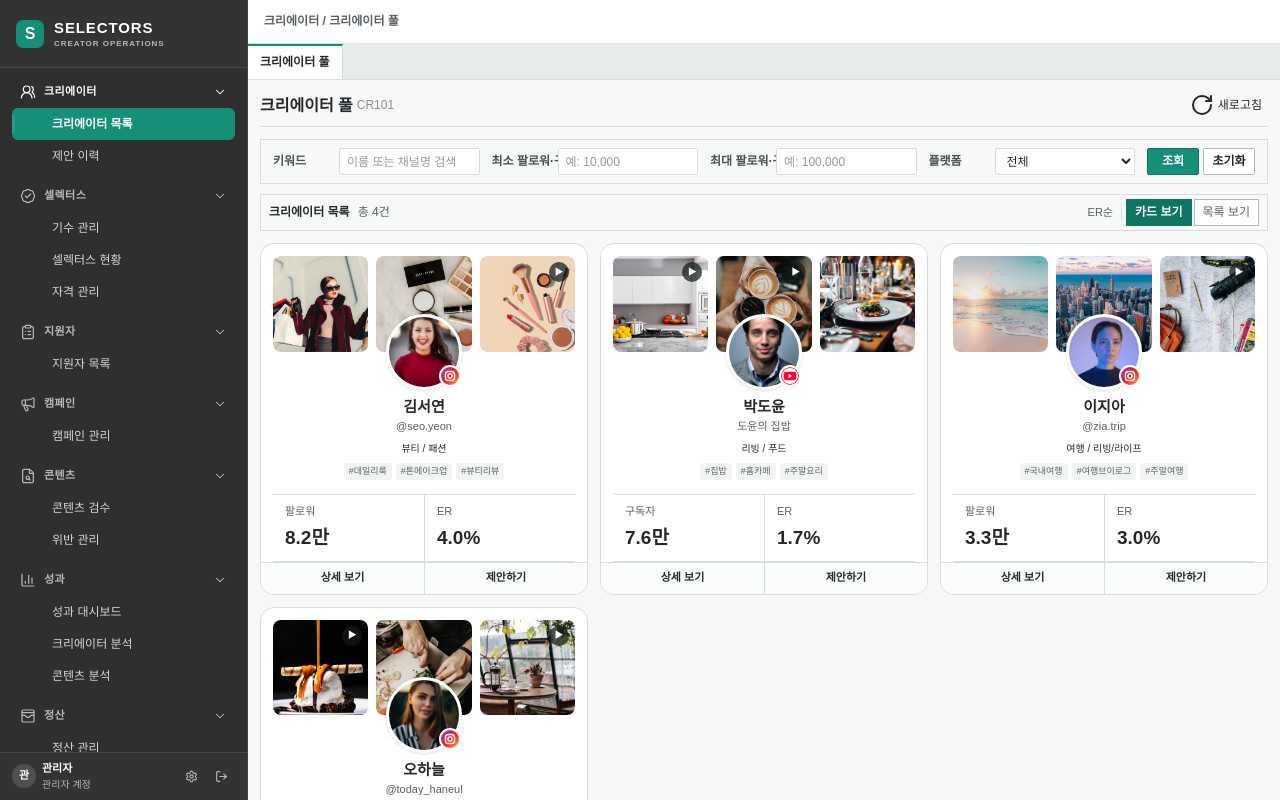
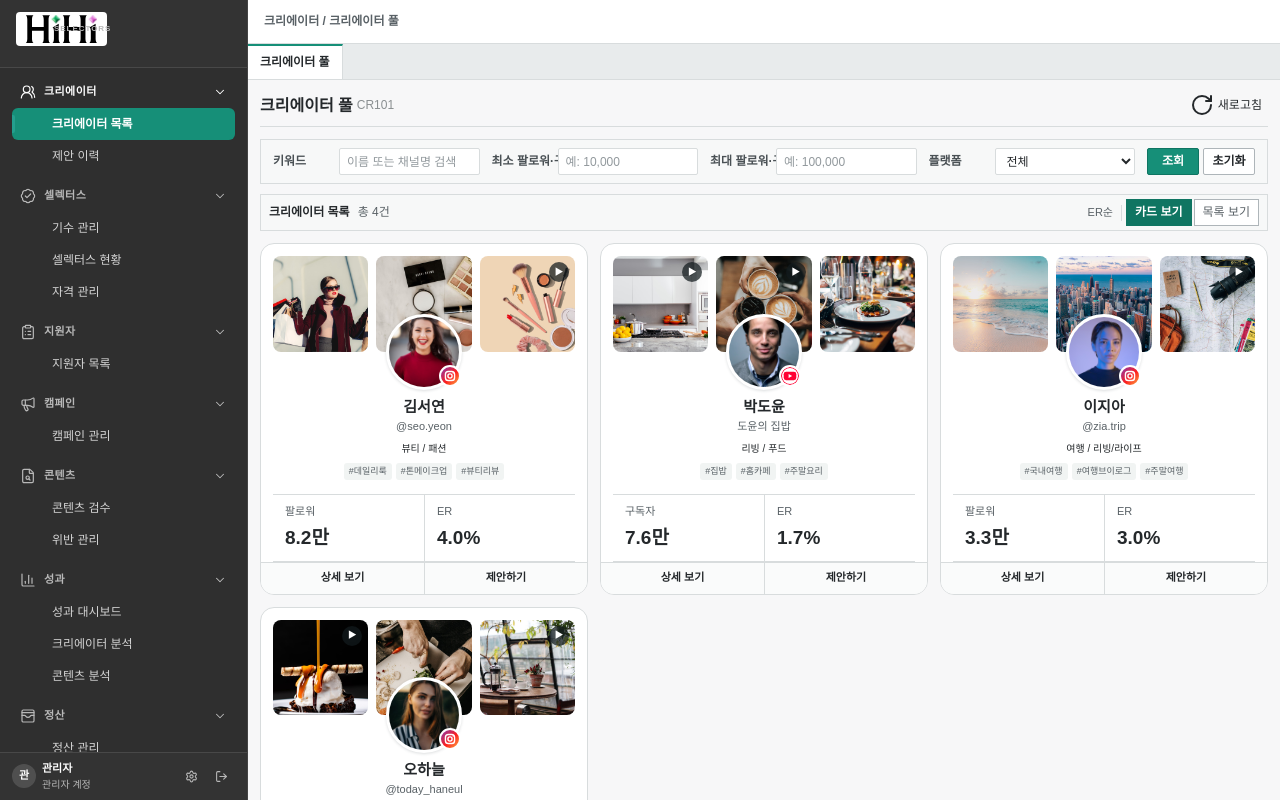
Before and after one commit to HD-Fuma/fe-hiselectors-admin, a React (Vite) app: page / in a window 1280 px wide. Shown: the top 800 px of the page. Built offline with nearby package versions, Linux system fonts and the light colour scheme.

Commit message:
feat: add thehyundai hi sidebar logo

```diff
--- a/src/components/shell/AdminSidebar.tsx
+++ b/src/components/shell/AdminSidebar.tsx
@@ -21,6 +21,7 @@ import {
   type NavGroup,
 } from "../../app/navigation";
 import "../../styles/sidebar-account.css";
+import "../../styles/sidebar-brand.css";
 
 const GROUP_ICONS: Record<NavGroup, LucideIcon> = {
   creators: UsersRound,
@@ -58,15 +59,14 @@ export function AdminSidebar({ activeRoute, currentPath }: AdminSidebarProps) {
   return (
     <aside className="hsas-admin-sidebar" data-shell-part="sidebar">
       <div className="hsas-admin-sidebar__brand">
-        <span className="hsas-admin-sidebar__brand-mark" aria-hidden="true">
-          S
+        <span className="hsas-admin-sidebar__brand-logo-shell">
+          <img
+            className="hsas-admin-sidebar__brand-logo"
+            src="/brand/thehyundai-hi.svg"
+            alt="더현대Hi"
+          />
         </span>
-        <span className="hsas-admin-sidebar__brand-copy">
-          <strong className="hsas-admin-sidebar__brand-name">SELECTORS</strong>
-          <span className="hsas-admin-sidebar__brand-caption">
-            CREATOR OPERATIONS
-          </span>
-        </span>
+        <span className="hsas-admin-sidebar__brand-caption">SELECTORS</span>
       </div>
       <nav
         className="hsas-admin-sidebar__navigation"
--- /dev/null
+++ b/src/styles/sidebar-brand.css
@@ -0,0 +1,31 @@
+.hsas-admin-sidebar__brand {
+  display: flex;
+  align-items: center;
+  gap: 10px;
+  padding: 0 var(--hsas-space-16);
+}
+
+.hsas-admin-sidebar__brand-logo-shell {
+  display: grid;
+  width: 91px;
+  height: 34px;
+  flex: 0 0 auto;
+  border-radius: 4px;
+  background: #fff;
+  place-items: center;
+}
+
+.hsas-admin-sidebar__brand-logo {
+  display: block;
+  width: 71px;
+  height: 28px;
+  object-fit: contain;
+}
+
+.hsas-admin-sidebar__brand-caption {
+  color: var(--hsas-sidebar-heading);
+  font-size: 9px;
+  font-weight: 700;
+  letter-spacing: 0.12em;
+  line-height: 1;
+}
```
Also changed, not shown: public/brand/thehyundai-hi.svg (added).
